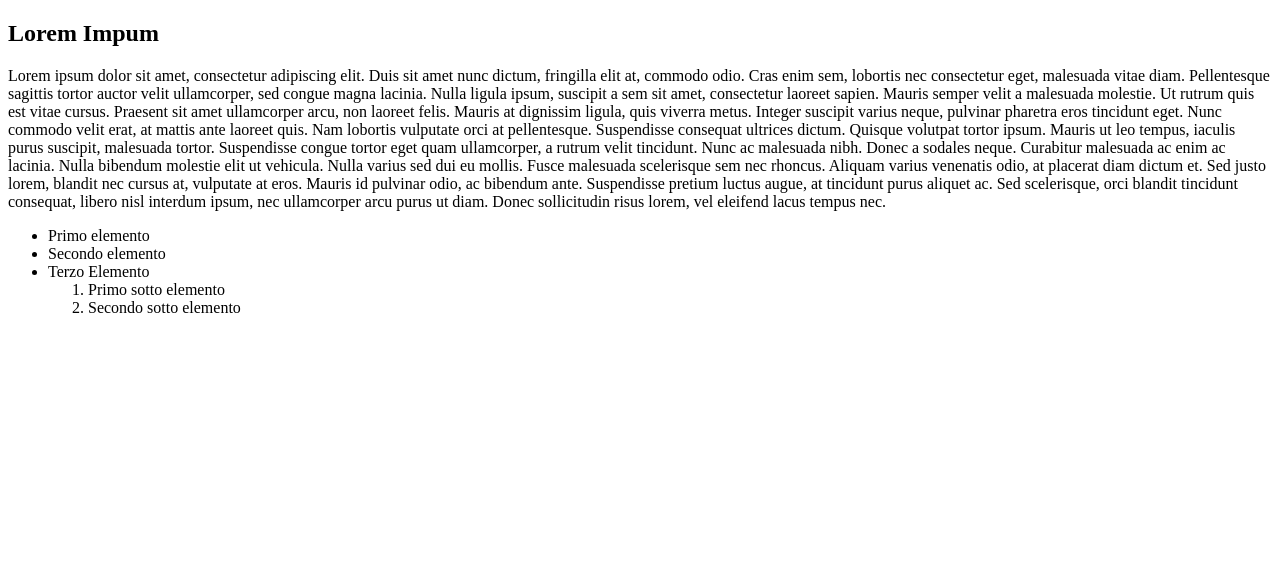
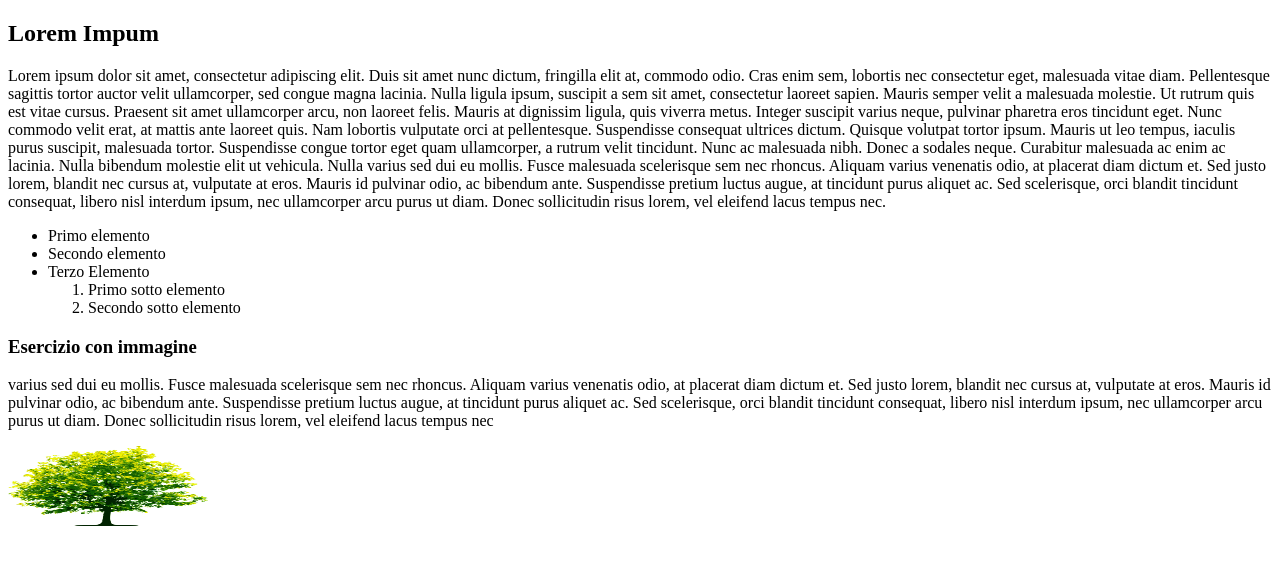
Before and after one commit to dcpUD/applicazioniWeb, a plain HTML site: page esercitazione-1/index.html in a window 1280 px wide. Drawn offline with Linux system fonts and the light colour scheme.

Commit message:
Esercizion 3

```diff
--- a/esercitazione-1/index.html
+++ b/esercitazione-1/index.html
@@ -35,6 +35,16 @@
             </ol>
         </li>
     </ul>
+
+    <h3>Esercizio con immagine</h3>
+    <p>
+        varius sed dui eu mollis. Fusce malesuada scelerisque sem nec rhoncus. Aliquam varius venenatis odio, at
+        placerat diam dictum et. Sed justo lorem, blandit nec cursus at, vulputate at eros. Mauris id pulvinar odio, ac
+        bibendum ante. Suspendisse pretium luctus augue, at tincidunt purus aliquet ac. Sed scelerisque, orci blandit
+        tincidunt consequat, libero nisl interdum ipsum, nec ullamcorper arcu purus ut diam. Donec sollicitudin risus
+        lorem, vel eleifend lacus tempus nec
+    </p>
+    <img src="./resources/tree.png" alt="Tree" width="200" height="80">
 </body>
 
 </html>
```
Also changed, not shown: esercitazione-1/resources/tree.png (added).
